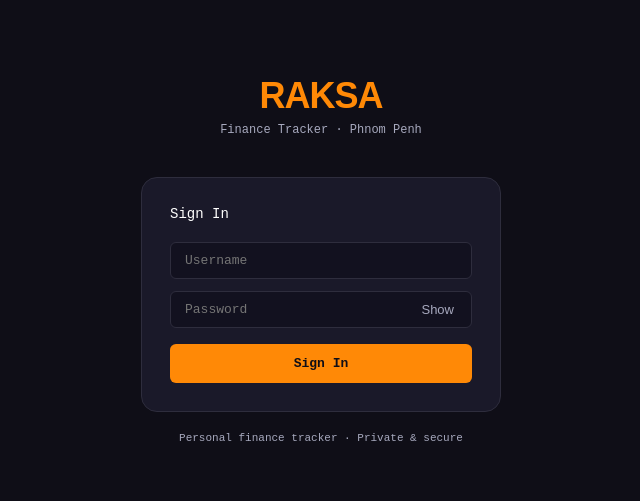
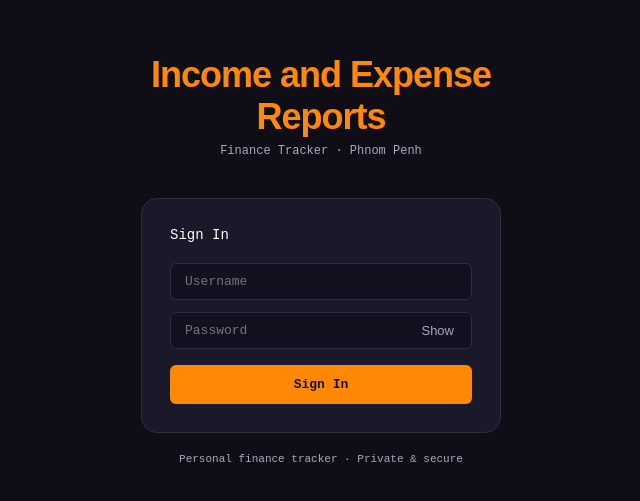
Before and after one commit to craksa/raksa-finance, a React (Create React App) app: page / in a window 1280 px wide. Shown: the part 161-662 px from the top of the page, without its empty margins (319-959 px from the left). Built offline with nearby package versions, Linux system fonts and the light colour scheme.

Commit message:
Update App.jsx

```diff
--- a/src/App.jsx
+++ b/src/App.jsx
@@ -55,7 +55,7 @@ function LoginScreen({ onLogin, error }) {
     <div style={{minHeight:"100vh",background:"#0f0e17",display:"flex",alignItems:"center",justifyContent:"center",padding:20,fontFamily:"'DM Mono','Courier New',monospace"}}>
       <div style={{width:"100%",maxWidth:360}}>
         <div style={{textAlign:"center",marginBottom:40}}>
-          <div style={{fontFamily:"'Syne',sans-serif",fontSize:36,fontWeight:800,color:"#ff8906",letterSpacing:-1}}>RAKSA</div>
+          <div style={{fontFamily:"'Syne',sans-serif",fontSize:36,fontWeight:800,color:"#ff8906",letterSpacing:-1}}>Income and Expense Reports</div>
           <div style={{fontSize:12,color:"#a7a9be",marginTop:6}}>Finance Tracker · Phnom Penh</div>
         </div>
         <div style={{background:"#1a1929",border:"1px solid #2e2d3d",borderRadius:16,padding:28}}>
```
